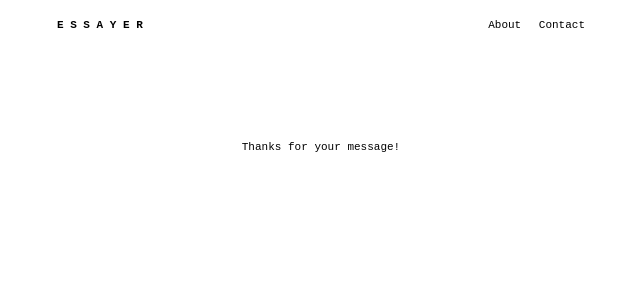
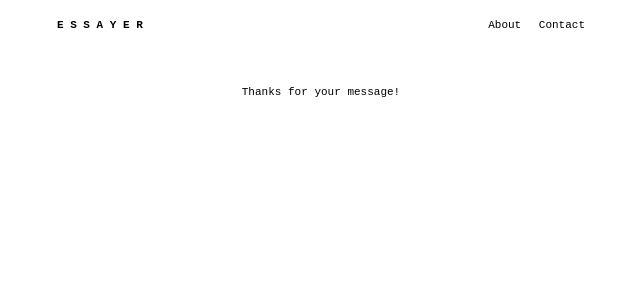
Before and after one commit to joseph-long/essayer, a Jekyll site: the page built from contacted.md, in a window 1280 px wide. Shown: the top 300 px of the page, without its empty margins (319-959 px from the left). Built offline with Jekyll 4.4.1, drawn with Linux system fonts in a browser that asks for light colours; some web fonts are replaced.

Commit message:
layout tweaks

```diff
--- a/_layouts/default.html
+++ b/_layouts/default.html
@@ -8,10 +8,10 @@
     <title>{{ page.title }}</title>
   </head>
   <body>
-    <div class="main">
+    <div class="main" style="margin-bottom: 10em;">
       <div style="height: 1em;"></div>
       {% include navigation.html %}
-      <div style="height: 10em;"></div>
+      <div style="height: 5em;"></div>
       {{ content }}
     </div>
   </body>
--- a/_layouts/essai.html
+++ b/_layouts/essai.html
@@ -2,6 +2,6 @@
 layout: default
 ---
 
-<p style="text-align: center; margin-bottom: 2em;">{{ page.title | upcase }}</p>
+<p style="text-align: center; margin-bottom: 3em;">{{ page.title | upcase }}</p>
 
 {{ content }}
```
Also changed, not shown: assets/css/styles.scss (line endings or trailing spaces).
